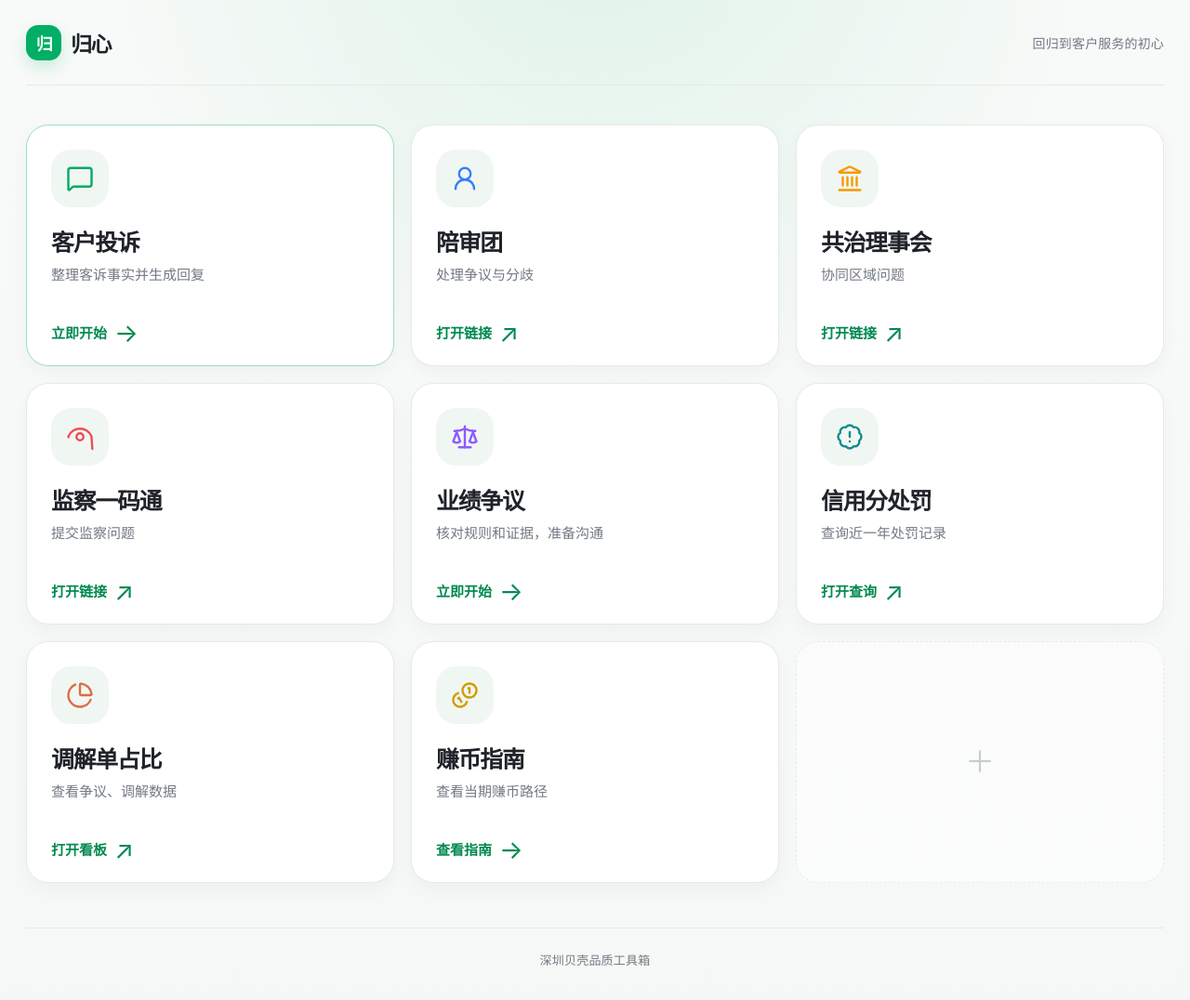
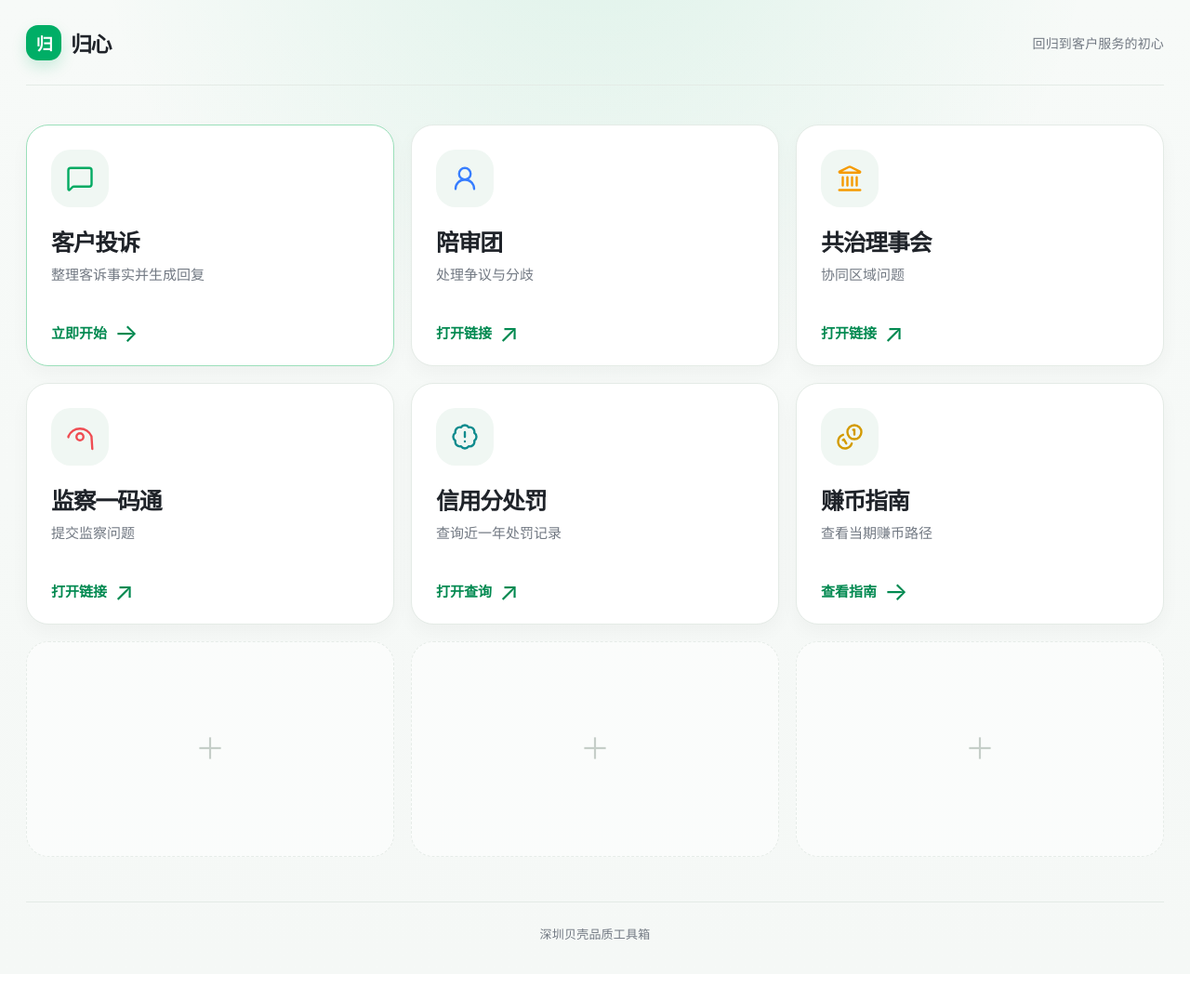
Before and after one commit to Devi-Y/guixin-public, a plain HTML site: page index.html in a window 1280 px wide. Shown: the whole page at 93% size. After the commit the page ends 1048 px from the top, so only its background shows below. Drawn offline with Linux system fonts and the light colour scheme.

Commit message:
refactor: remove dispute modules

```diff
--- a/index.html
+++ b/index.html
@@ -151,9 +151,7 @@
       .jury { --accent: #377dff; }
       .governance { --accent: #f59a00; }
       .supervision { --accent: #ef4c52; }
-      .performance { --accent: #8d5bff; }
       .credit { --accent: #0f8b8d; }
-      .ratio { --accent: #df6b42; }
       .coins { --accent: #d39a00; }
 
       .tool-card h2 {
@@ -533,25 +531,11 @@
             <span class="card-action">打开链接 <span class="arrow" aria-hidden="true">↗</span></span>
           </a>
 
-          <button class="tool-card performance scale" type="button" data-workspace="performance" aria-label="业绩争议，立即开始">
-            <span class="card-icon" aria-hidden="true"><svg xmlns="http://www.w3.org/2000/svg" viewBox="0 0 24 24" fill="none" stroke="currentColor" stroke-width="1.9" stroke-linecap="round" stroke-linejoin="round"><path d="M12 3v18"/><path d="m19 8 3 8a5 5 0 0 1-6 0zV7"/><path d="M3 7h1a17 17 0 0 0 8-2 17 17 0 0 0 8 2h1"/><path d="m5 8 3 8a5 5 0 0 1-6 0zV7"/><path d="M7 21h10"/></svg></span>
-            <h2>业绩争议</h2>
-            <p>核对规则和证据，准备沟通</p>
-            <span class="card-action">立即开始 <span class="arrow" aria-hidden="true">→</span></span>
-          </button>
-
           <a class="tool-card credit badge-alert" href="https://app-fly.ke.com/410011d7-21d1-4c6d-a51c-d61d6e438d11" aria-label="信用分处罚，打开查询">
             <span class="card-icon" aria-hidden="true"><svg xmlns="http://www.w3.org/2000/svg" viewBox="0 0 24 24" fill="none" stroke="currentColor" stroke-width="1.9" stroke-linecap="round" stroke-linejoin="round"><path d="M3.85 8.62a4 4 0 0 1 4.78-4.77 4 4 0 0 1 6.74 0 4 4 0 0 1 4.78 4.78 4 4 0 0 1 0 6.74 4 4 0 0 1-4.77 4.78 4 4 0 0 1-6.75 0 4 4 0 0 1-4.78-4.77 4 4 0 0 1 0-6.76Z"/><line x1="12" x2="12" y1="8" y2="12"/><line x1="12" x2="12.01" y1="16" y2="16"/></svg></span>
             <h2>信用分处罚</h2>
             <p>查询近一年处罚记录</p>
             <span class="card-action">打开查询 <span class="arrow" aria-hidden="true">↗</span></span>
-          </a>
-
-          <a class="tool-card ratio chart-pie" href="https://app-fly.ke.com/7c80d88a-9ce5-4772-9b0d-e8edf4c59409" aria-label="调解单占比，打开看板">
-            <span class="card-icon" aria-hidden="true"><svg xmlns="http://www.w3.org/2000/svg" viewBox="0 0 24 24" fill="none" stroke="currentColor" stroke-width="1.9" stroke-linecap="round" stroke-linejoin="round"><path d="M21 12c.552 0 1.005-.449.95-.998a10 10 0 0 0-8.953-8.951c-.55-.055-.998.398-.998.95v8a1 1 0 0 0 1 1z"/><path d="M21.21 15.89A10 10 0 1 1 8 2.83"/></svg></span>
-            <h2>调解单占比</h2>
-            <p>查看争议、调解数据</p>
-            <span class="card-action">打开看板 <span class="arrow" aria-hidden="true">↗</span></span>
           </a>
 
           <button class="tool-card coins earn" type="button" data-workspace="coins" aria-label="赚币指南，查看指南">
@@ -561,6 +545,8 @@
             <span class="card-action">查看指南 <span class="arrow" aria-hidden="true">→</span></span>
           </button>
 
+          <div class="placeholder" aria-label="预留模块位"><span aria-hidden="true">＋</span></div>
+          <div class="placeholder" aria-label="预留模块位"><span aria-hidden="true">＋</span></div>
           <div class="placeholder" aria-label="预留模块位"><span aria-hidden="true">＋</span></div>
         </section>
       </main>
@@ -618,9 +604,7 @@
         "user-round": '<svg xmlns="http://www.w3.org/2000/svg" viewBox="0 0 24 24" fill="none" stroke="currentColor" stroke-width="1.9" stroke-linecap="round" stroke-linejoin="round"><circle cx="12" cy="8" r="5"/><path d="M20 21a8 8 0 0 0-16 0"/></svg>',
         landmark: '<svg xmlns="http://www.w3.org/2000/svg" viewBox="0 0 24 24" fill="none" stroke="currentColor" stroke-width="1.9" stroke-linecap="round" stroke-linejoin="round"><path d="M10 18v-7"/><path d="M11.119 2.205a2 2 0 0 1 1.762 0l7.84 3.846A.5.5 0 0 1 20.5 7h-17a.5.5 0 0 1-.22-.949z"/><path d="M14 18v-7"/><path d="M18 18v-7"/><path d="M3 22h18"/><path d="M6 18v-7"/></svg>',
         eye: '<svg xmlns="http://www.w3.org/2000/svg" viewBox="0 0 24 24" fill="none" stroke="currentColor" stroke-width="1.9" stroke-linecap="round" stroke-linejoin="round"><path d="M2.062 12.348a1 1 0 0 1 0-.696 10.75 10.75 0 0 1 19.876 0 1 0 0 1 0 .696 10.75 10.75 0 0 1-19.876 0"/><circle cx="12" cy="12" r="3"/></svg>',
-        scale: '<svg xmlns="http://www.w3.org/2000/svg" viewBox="0 0 24 24" fill="none" stroke="currentColor" stroke-width="1.9" stroke-linecap="round" stroke-linejoin="round"><path d="M12 3v18"/><path d="m19 8 3 8a5 5 0 0 1-6 0zV7"/><path d="M3 7h1a17 17 0 0 0 8-2 17 17 0 0 0 8 2h1"/><path d="m5 8 3 8a5 5 0 0 1-6 0zV7"/><path d="M7 21h10"/></svg>',
         "badge-alert": '<svg xmlns="http://www.w3.org/2000/svg" viewBox="0 0 24 24" fill="none" stroke="currentColor" stroke-width="1.9" stroke-linecap="round" stroke-linejoin="round"><path d="M3.85 8.62a4 4 0 0 1 4.78-4.77 4 4 0 0 1 6.74 0 4 4 0 0 1 4.78 4.78 4 4 0 0 1 0 6.74 4 4 0 0 1-4.77 4.78 4 4 0 0 1-6.75 0 4 4 0 0 1-4.78-4.77 4 4 0 0 1 0-6.76Z"/><line x1="12" x2="12" y1="8" y2="12"/><line x1="12" x2="12.01" y1="16" y2="16"/></svg>',
-        "chart-pie": '<svg xmlns="http://www.w3.org/2000/svg" viewBox="0 0 24 24" fill="none" stroke="currentColor" stroke-width="1.9" stroke-linecap="round" stroke-linejoin="round"><path d="M21 12c.552 0 1.005-.449.95-.998a10 10 0 0 0-8.953-8.951c-.55-.055-.998.398-.998.95v8a1 1 0 0 0 1 1z"/><path d="M21.21 15.89A10 10 0 1 1 8 2.83"/></svg>',
         coins: '<svg xmlns="http://www.w3.org/2000/svg" viewBox="0 0 24 24" fill="none" stroke="currentColor" stroke-width="1.9" stroke-linecap="round" stroke-linejoin="round"><path d="M13.744 17.736a6 6 0 1 1-7.48-7.48"/><path d="M15 6h1v4"/><path d="m6.134 14.768.866-.5 2 3.464"/><circle cx="16" cy="8" r="6"/></svg>',
       };
 
@@ -681,11 +665,6 @@
           title: "客户投诉",
           placeholder: "写下时间、人物、客户原话和已做处理",
           prompt: "请以房地产客户服务主管的视角，整理以下客户投诉。只基于已提供的事实，不替任何一方下结论。请按事实时间线、客户核心诉求、需要核实的信息、责任边界、今天能执行的处理方案和对客户的回复话术输出。",
-        },
-        performance: {
-          title: "业绩争议",
-          placeholder: "写下时间、规则原文和双方说法",
-          prompt: "请中立整理以下业绩争议，不替任何一方判定归属。请按关键时间线、适用规则或制度、各方主张、证据清单、仍有争议的事实、需要谁确认和两种低冲突的沟通话术输出。规则原文未提供时，请明确写出需要补充规则原文。",
         },
         coins: {
           type: "guide",
--- a/tools.js
+++ b/tools.js
@@ -53,16 +53,6 @@
       action: "打开链接",
     },
     {
-      id: "performance",
-      kind: "workspace",
-      workspace: "performance",
-      style: "performance scale",
-      icon: "scale",
-      title: "业绩争议",
-      description: "核对规则和证据，准备沟通",
-      action: "立即开始",
-    },
-    {
       id: "credit-penalty",
       kind: "external",
       href: "https://app-fly.ke.com/410011d7-21d1-4c6d-a51c-d61d6e438d11",
@@ -74,17 +64,6 @@
       action: "打开查询",
     },
     {
-      id: "mediation-ratio",
-      kind: "external",
-      href: "https://app-fly.ke.com/7c80d88a-9ce5-4772-9b0d-e8edf4c59409",
-      healthCheck: "browser",
-      style: "ratio chart-pie",
-      icon: "chart-pie",
-      title: "调解单占比",
-      description: "查看争议、调解数据",
-      action: "打开看板",
-    },
-    {
       id: "coin-guide",
       kind: "workspace",
       workspace: "coins",
@@ -94,6 +73,8 @@
       description: "查看当期赚币路径",
       action: "查看指南",
     },
+    { id: "reserved-2", kind: "placeholder" },
+    { id: "reserved-3", kind: "placeholder" },
     { id: "reserved-4", kind: "placeholder" },
   ];
 
```
